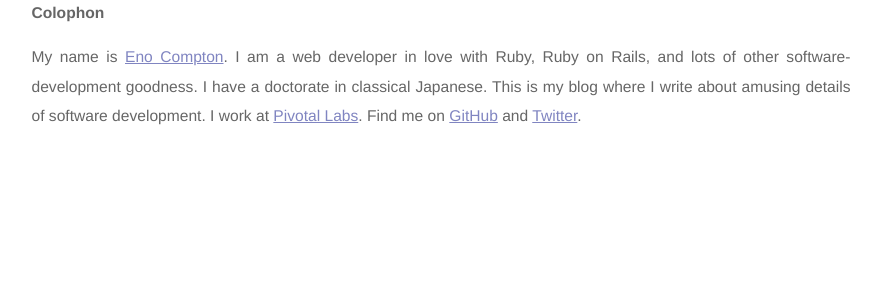
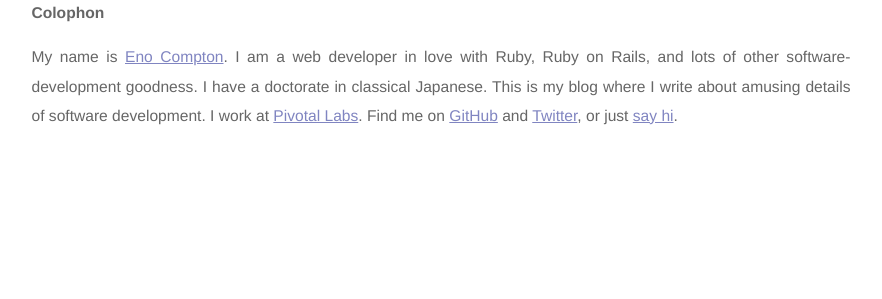
Before and after one commit to fcgvisa/enocom.github.io, a Jekyll site: the page built from index.html, in a window 1280 px wide. Shown: the part 300-599 px from the top of the page, without its empty margins (199-1081 px from the left). Built offline with Jekyll 4.4.1, drawn with Linux system fonts in a browser that asks for light colours; Markdown is read by kramdown in place of the engine named in the settings.

Commit message:
Add mailto link to colophon
Because Google knows how to filter spam. And being easy to contact is a
good thing.

```diff
--- a/_layouts/default.html
+++ b/_layouts/default.html
@@ -33,7 +33,7 @@
             <div class="contact" id="colophon">
               <h1>Colophon</h1>
               <p>
-              My name is <a href="http://eno.land">{{ site.author }}</a>. I am a web developer in love with Ruby, Ruby on Rails, and lots of other software-development goodness.  I have a doctorate in classical Japanese. This is my blog where I write about amusing details of software development. I work at <a href="http://www.pivotallabs.com">Pivotal Labs</a>. Find me on <a href="{{ site.github_url }}">GitHub</a> and <a href="{{ site.twitter_url }}">Twitter</a>.
+              My name is <a href="http://eno.land">{{ site.author }}</a>. I am a web developer in love with Ruby, Ruby on Rails, and lots of other software-development goodness.  I have a doctorate in classical Japanese. This is my blog where I write about amusing details of software development. I work at <a href="http://www.pivotallabs.com">Pivotal Labs</a>. Find me on <a href="{{ site.github_url }}">GitHub</a> and <a href="{{ site.twitter_url }}">Twitter</a>, or just <a href="mailto:eno4@ecom.com">say hi</a>.
               </p>
             </div>
           </div>
```
